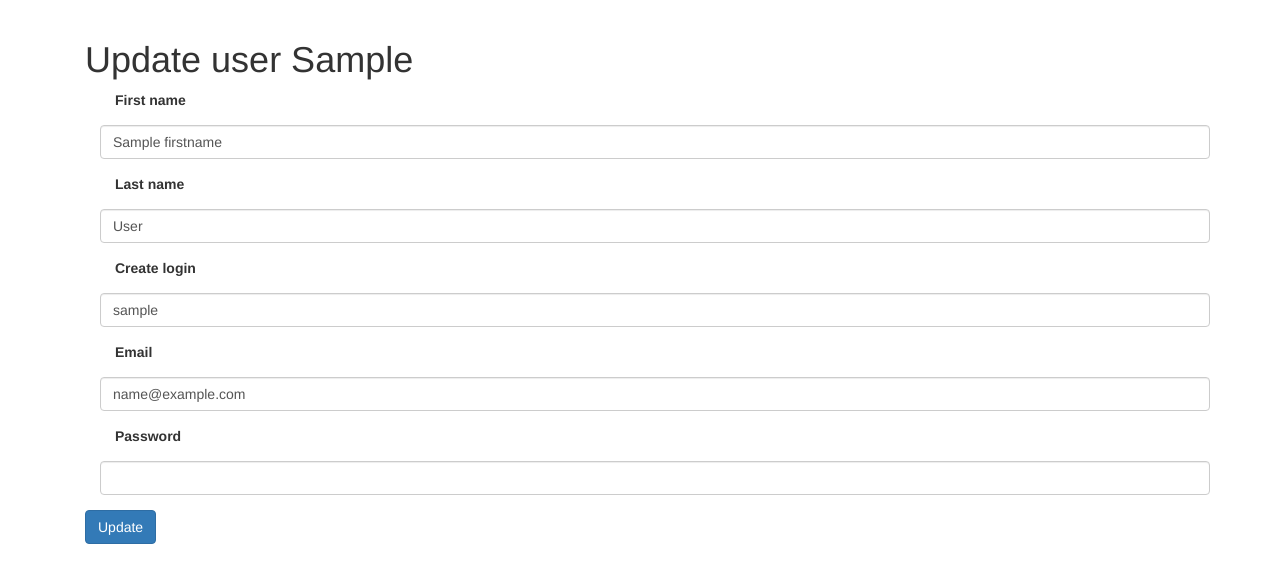
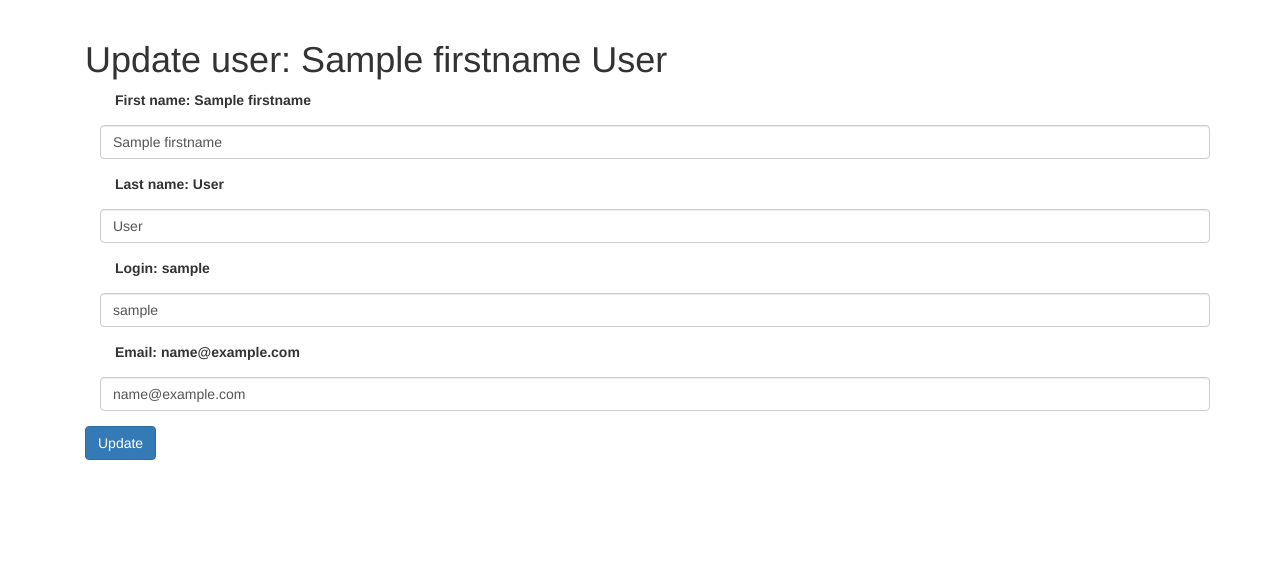
Before and after one commit to DiMukha/PythonFlaskProject_BI_Team, a Flask app: template templates/update_user.html in a window 1280 px wide. Shown: the part 52-635 px from the top of the page. Run offline with Flask 2, Linux system fonts and the light colour scheme; the template is opened without the code that fills it: most values are stand-ins (such as "Sample title", 1, 10 or a date in 2020); some libraries are stand-ins or nearby versions.

Commit message:
create update user

```diff
--- a/app.py
+++ b/app.py
@@ -1,5 +1,5 @@
 import sqlite3
-from flask import Flask, render_template, request
+from flask import Flask, render_template, request, url_for, redirect
 from flask_bootstrap import Bootstrap
 from flask_login import LoginManager
 
@@ -26,7 +26,13 @@ def register():
 
 @app.route('/list_users')
 def list_users():
-    return render_template('list_users.html')
+    db = sqlite3.connect('db.report_system')
+    cursor = db.cursor()
+    cursor.execute('select id, login, firstname, lastname, email from users')
+    users_data = cursor.fetchall()
+    cursor.close()
+    db.close()
+    return render_template('list_users.html', users_data=users_data)
 
 
 @login_manager.user_loader
@@ -45,14 +51,33 @@ def login():
 
 
 @app.route('/update_user/', methods=['GET', 'POST'])
-def update_user(id=1):
+def update_user(id_=1):
+    attributes = ['firstname', 'lastname', 'login', 'email']
+    user_data = {k: '' for k in attributes}
     db = sqlite3.connect('db.report_system')
-    cursor =db.cursor()
+    cursor = db.cursor()
     if request.method == 'GET':
-        user_data = cursor.execute('select firstname, lastname, login, email, password from users where id = ?', (id,))
-    else:
-        user_data = ''
-    return render_template('update_user.html', user_data=user_data.fetchall())
+        cursor.execute('select firstname, lastname, login, email from users where id = ?', (id_,))
+        data = cursor.fetchone()
+        for i in range(len(attributes)):
+            user_data[attributes[i]] = data[i]
+    if request.method == 'POST':
+        firstname = request.form.get('firstname', '')
+        lastname = request.form.get('lastname', '')
+        login = request.form.get('login', '')
+        email = request.form.get('email', '')
+        if firstname and lastname and login and email:
+            cursor.execute('''update users
+                              set firstname = ?, lastname = ?, login = ?, email = ?
+                              where id = ? ''', (firstname, lastname, login, email, id_))
+        cursor.close()
+        db.commit()
+        db.close()
+        return redirect(url_for('list_users'))
+    cursor.close()
+    db.commit()
+    db.close()
+    return render_template('update_user.html', **user_data)
 
 
 if __name__ == '__main__':
--- a/templates/index.html
+++ b/templates/index.html
@@ -9,7 +9,7 @@
 
   <div class="container">
       {% block content %}
-          <h1 class="display-2">Welcome to Report System</h1>
+          <h1 class="display-3">Welcome to Report System</h1>
       {% endblock %}
   </div>
 
--- a/templates/update_user.html
+++ b/templates/update_user.html
@@ -1,39 +1,29 @@
 {% extends "index.html" %}
 {% block content %}
 <div class="container">
-    <h1>Update user {{ user_data }}</h1>
+    <h1>Update user: {{ firstname }} {{ lastname }}</h1>
     {% if message%}
     <div class="alert alert-danger" role="alert">
         {{message}}
     </div>
+    {% endif %}
 
-    {% endif%}
-
-    <form>
+    <form action="" method="post">
         <div class="form-group col-md-12">
-            <label for="firstname" class="form-group col-md-6">First name</label>
-            <input type="text" class="form-control" id="firstname" value="{{firstname}}">
+            <label for="firstname" class="form-group col-md-6">First name: {{ firstname }}</label>
+            <input type="text" class="form-control" id="firstname" name="firstname" value="{{ firstname }}">
         </div>
         <div class="form-group col-md-12">
-            <label for="lastname" class="form-group col-md-6">Last name</label>
-            <input type="text" class="form-control" id="lastname" value="{{lastname}}">
-
+            <label for="lastname" class="form-group col-md-6">Last name: {{ lastname }}</label>
+            <input type="text" class="form-control" id="lastname" name="lastname" value="{{ lastname }}">
         </div>
         <div class="form-group col-md-12">
-            <label for="login" class="form-group col-md-6">Create login</label>
-            <input type="text" class="form-control" id="login" value="{{login}}">
-
+            <label for="login" class="form-group col-md-6">Login: {{ login }}</label>
+            <input type="text" class="form-control" id="login" name="login" value="{{ login }}">
         </div>
-
         <div class="form-group col-md-12">
-            <label for="email" class="form-group col-md-6">Email</label>
-            <input type="email" class="form-control" id="email" value="{{email}}">
-
-        </div>
-
-        <div class="form-group col-md-12">
-            <label for="created_password" class="form-group col-md-6">Password</label>
-            <input type="password" class="form-control" id="created_password">
+            <label for="email" class="form-group col-md-6">Email: {{ email }}</label>
+            <input type="text" class="form-control" id="email" name="email" value="{{ email }}">
         </div>
         <button type="submit" class="btn btn-primary">Update</button>
     </form>
```
Also changed, not shown: 1 other file.
